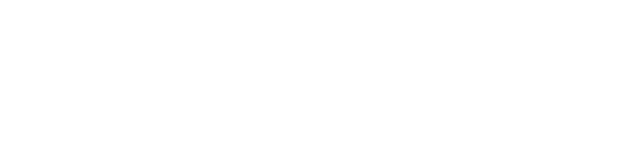
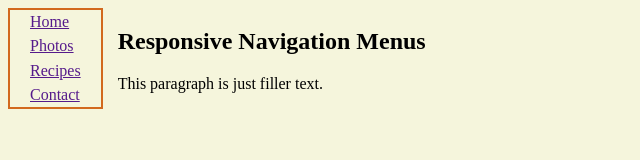
Before and after one commit to kianabdollahi/Week9, a plain HTML site: page index.html in a window 1280 px wide. Shown: the whole page, without its empty margins (0-640 px from the left). Drawn offline with Linux system fonts and the light colour scheme.

Commit message:
Completes formatting for first problem

```diff
--- a/css/stylesheet.css
+++ b/css/stylesheet.css
@@ -0,0 +1,41 @@
+/* html{
+    background-color: blue;
+}
+
+@media screen and (min-width:480px){
+    html{
+        background-color: red;
+    }
+}
+
+@media screen and (min-width:600px) {
+    html {
+        background-color: green;
+    }
+} */
+
+body{
+    background-color: beige;
+
+}
+
+nav{
+    border: chocolate 2px solid;
+    display: flex;
+    justify-content: space-around;
+}
+
+@media (min-width:600px) {
+
+    nav{
+        flex-direction: column;
+        padding: 0 20px;
+    }
+
+    body{
+        display: flex;
+        gap:15px;
+
+    }
+
+}
--- a/index.html
+++ b/index.html
@@ -6,5 +6,16 @@
     <link rel="stylesheet" href="css/stylesheet.css" />
     <title>Document</title>
   </head>
-  <body></body>
+  <body>
+    <nav>
+      <a href="">Home</a>
+      <a href="">Photos</a>
+      <a href="">Recipes</a>
+      <a href="">Contact</a>
+    </nav>
+    <section>
+      <h2>Responsive Navigation Menus</h2>
+      <p>This paragraph is just filler text.</p>
+    </section>
+  </body>
 </html>
```
